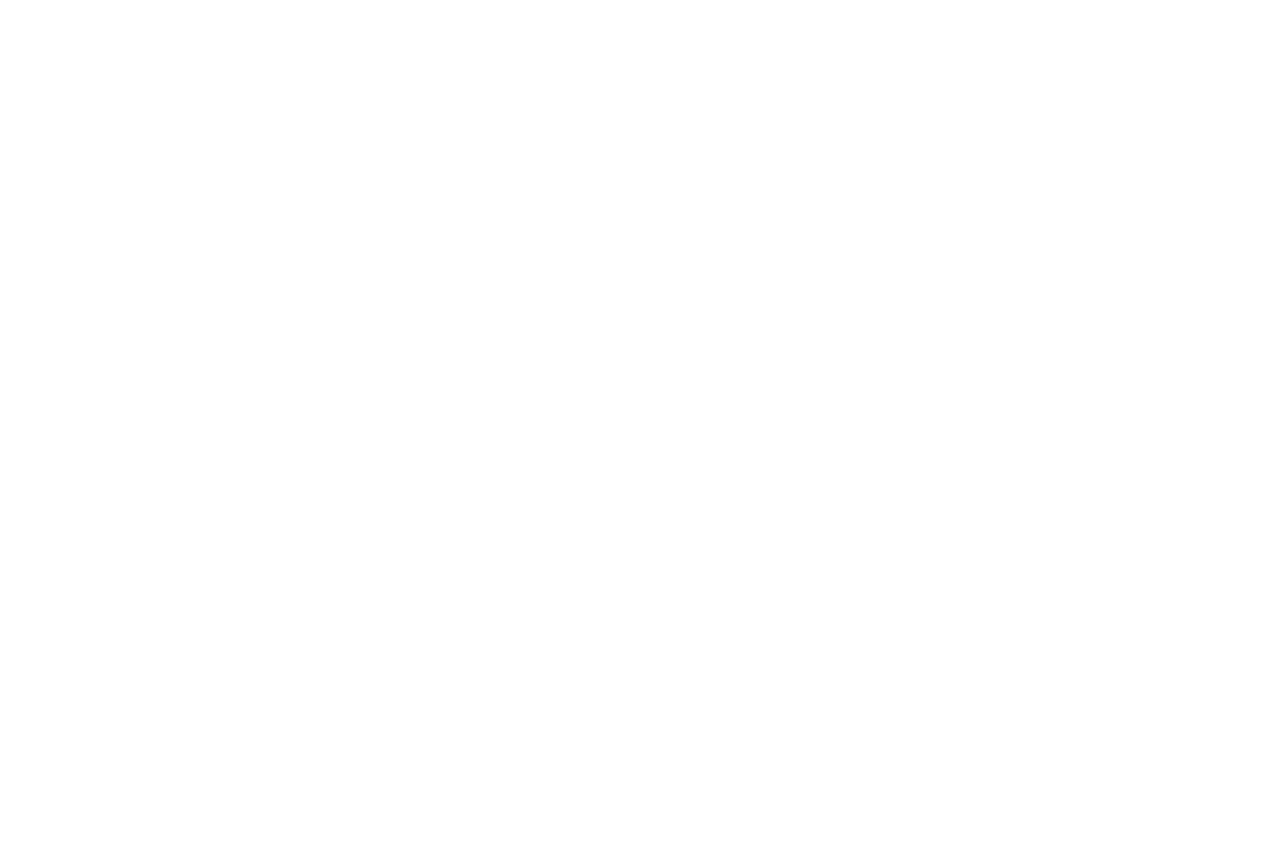
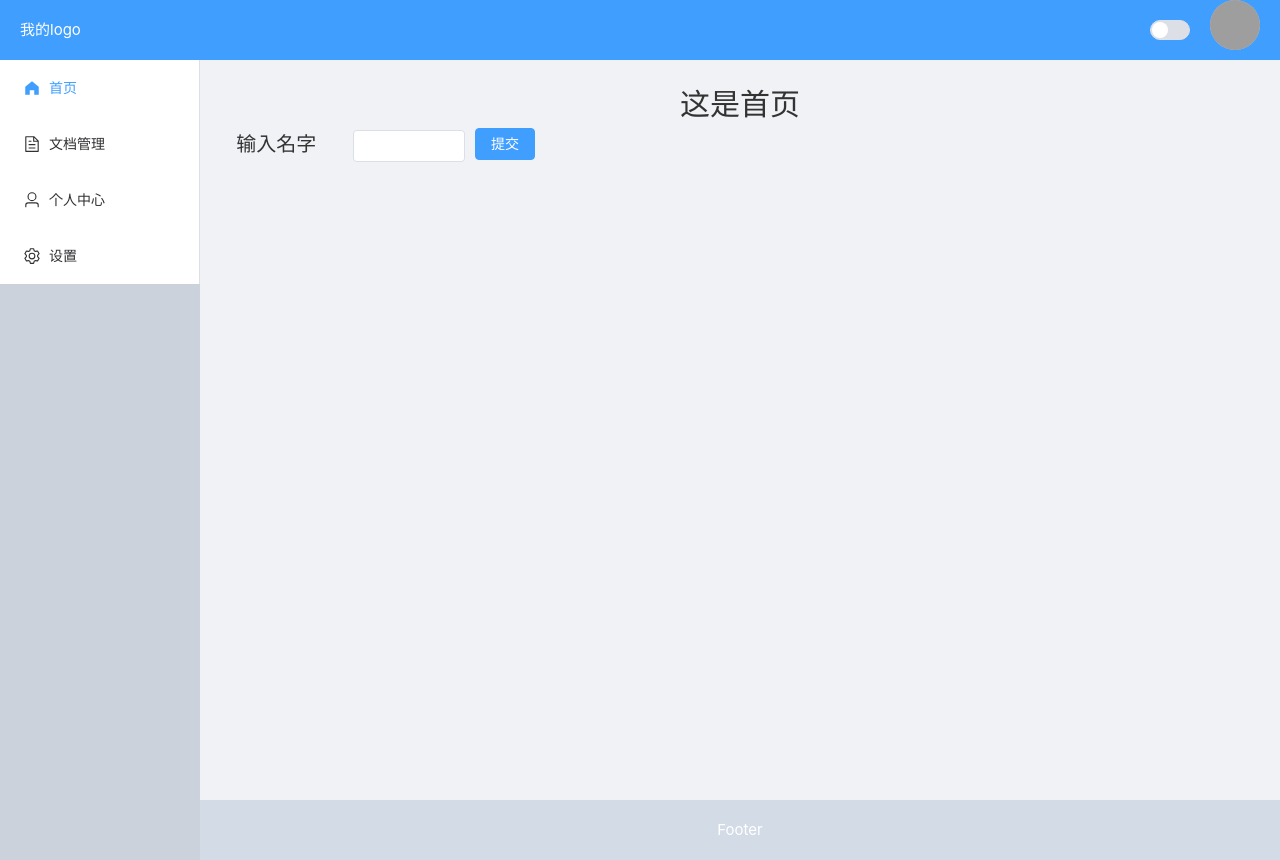
Before and after one commit to Ci-77/aodun_code, a Vue app: page /home in a window 1280 px wide. Before the commit this address had no page. Before the commit the page ends 800 px from the top, so only its background shows below. Built offline with nearby package versions, Linux system fonts and the light colour scheme; no server answers; grey boxes are pictures that could not be loaded.

Commit message:
feat(登录):加上token权限控制以及登出

```diff
--- a/src/utils/request.js
+++ b/src/utils/request.js
@@ -5,14 +5,15 @@ import { ElMessage } from 'element-plus'
 
 // 创建一个 axios 实例
 const service = axios.create({
-  baseURL: import.meta.env.VITE_BASE_API,// api 的 base_url
+  baseURL: import.meta.env.VITE_BASE_API, // api 的 base_url
   timeout: 5000, // 请求超时时间
+  withCredentials: true, // ← 关键！跨域请求带上 cookie
 })
+
 // request拦截器
 service.interceptors.request.use(
   (config) => {
     // 在请求发送之前做一些处理
-    // 比如添加 token 等
     const token = localStorage.getItem('token')
     if (token) {
       config.headers['Authorization'] = `Bearer ${token}`
@@ -21,7 +22,7 @@ service.interceptors.request.use(
   },
   (error) => {
     // 处理请求错误
-    ElMessage.error("请求发送失败")
+    ElMessage.error('请求发送失败')
     console.error('Request Error:', error)
     return Promise.reject(error)
   },
@@ -32,17 +33,17 @@ service.interceptors.response.use(
     // 处理响应数据
     if (response.data && response.data.code === 0) {
       // 这里可以根据需要对响应数据进行处理
-      ElMessage.success(response.data.msg||"操作成功")
+      ElMessage.success(response.data.msg || '操作成功')
       return response.data
     }
-    ElMessage.error(response.data.msg||"操作失败")
+    ElMessage.error(response.data.msg || '操作失败')
     return Promise.reject(error)
   },
   (error) => {
     // 网络不通
     const { response } = error
     if (response) {
-      ElMessage.error(response.data.msg||"网络错误")
+      ElMessage.error(response.data.msg || '网络错误')
       console.error('Response Error:', response)
       return Promise.reject(response.data)
     }
--- a/src/views/doc/home.vue
+++ b/src/views/doc/home.vue
@@ -1,3 +1,34 @@
+<style>
+.home_style {
+  text-align: center;
+  font-size: 20px;
+  color: #333;
+  font-weight: bold;
+  margin-bottom: 50px;
+  width: 100%;
+  height: 100%;
+}
+</style>
+
 <template>
-  <h2>这是首页</h2>
+  <div class="home_style">
+    <h2>这是首页</h2>
+    <el-row :gutter="20">
+      <el-col :span="3">输入名字</el-col>
+      <el-col :span="3">
+        <el-input v-model="name"></el-input>
+      </el-col>
+      <el-button type="primary" >提交</el-button>
+    </el-row>
+  </div>
 </template>
+
+<script>
+export default {
+  data() {
+    return {
+      name: '',
+    }
+  },
+}
+</script>
--- a/src/views/doc/index.vue
+++ b/src/views/doc/index.vue
@@ -1,3 +1,5 @@
 <template>
-    <div>这是详情页</div>
+  <div style="background: #fff; color: #333; font-size: 24px; padding: 40px;">
+    这里是文档首页内容
+  </div>
 </template>
--- a/src/views/home/index.vue
+++ b/src/views/home/index.vue
@@ -40,26 +40,26 @@ body,
   position: relative;
   display: flex;
   align-items: center;
+  padding-bottom: 10px;
 }
 .popover-info h3,
 .popover-info p {
-  margin: 5px 0;
+  margin: 2px 0;
   padding: 0;
-  font-size: 14px;
+  font-size: 12px;
   line-height: 1.4;
 }
 
 .popover-info {
   width: 300px;
-  height: 200px;
-  top: 56px;
+  height: 250px;
+  top: 60px;
   position: absolute;
   border: 1px solid #999;
   padding: 0px;
   color: black;
   background-color: #edeff1;
   right: 0px;
-  margin-right: 0px;
 
   border-radius: 8px;
   box-shadow: 0 2px 6px rgba(0, 0, 0, 0.1);
@@ -93,16 +93,20 @@ body,
           </div>
           <div class="header-actions">
             <el-switch style="margin-right: 20px" v-model="isDark"></el-switch>
-            <div class="avatar-container" @mouseover="showInfo" @mouseleave="hideInfo">
+            <div class="avatar-container" @click="toggleInfo">
               <el-avatar :size="50" :src="circleURL"></el-avatar>
-              <div v-if="isHovered" class="popover-info">
+              <div
+                v-if="isHovered"
+                class="popover-info"
+                @click.stop
+              >
                 <el-avatar :size="30" :src="circleURL"></el-avatar>
                 <h3>个人信息</h3>
                 <p><strong>用户名:</strong> UserName</p>
                 <p><strong>邮箱:</strong> user@example.com</p>
                 <p><strong>职位:</strong> 前端开发</p>
                 <p><strong>注册时间:</strong> 2021-05-05</p>
-                <el-button>退出登录</el-button>
+                <el-button @click="logout" type="primary">退出登录</el-button>
               </div>
             </div>
           </div>
@@ -115,14 +119,12 @@ body,
         <el-aside class="aside" width="200px">
           <el-menu
             router
-            default-active="/"
+            :default-active="$route.path"
             mode="vertical"
             class="el-menu-vertical-demo"
-            @open="handleOpen"
-            @close="handleClose"
             @select="handleSelect"
           >
-            <el-menu-item index="/">
+            <el-menu-item index="/home">
               <template #title>
                 <el-icon>
                   <HomeFilled />
@@ -170,15 +172,40 @@ import {
 import { ref } from 'vue'
 import userAvatar from '@/assets/images/清漪.png'
 import { useRouter } from 'vue-router'
+import request from '@/utils/request'
+import { ElMessage } from 'element-plus'
 
-const route = useRouter()
+const router = useRouter()
 const circleURL = ref(userAvatar)
 const isDark = ref(false)
 const isHovered = ref(false)
-const showInfo = () => {
-  isHovered.value = true
+const toggleInfo = () => {
+  isHovered.value = !isHovered.value
 }
-const hideInfo = () => {
-  isHovered.value = false
+// 点击弹窗外部关闭
+import { onMounted, onBeforeUnmount } from 'vue'
+const handleClickOutside = (e) => {
+  if (!e.target.closest('.avatar-container')) {
+    isHovered.value = false
+  }
+}
+onMounted(() => {
+  document.addEventListener('click', handleClickOutside)
+})
+onBeforeUnmount(() => {
+  document.removeEventListener('click', handleClickOutside)
+})
+const handleSelect = (index) => {
+  router.push(index)
+}
+const logout = ()=>{
+  //写退出登录
+  request.post('/api/logout').then((res)=>{
+    if (res.code==0){
+      router.push('/login')
+    }else{
+      ElMessage.error('登出失败')
+    }
+  })
 }
 </script>
--- a/src/views/login/index.vue
+++ b/src/views/login/index.vue
@@ -100,11 +100,12 @@ export default {
     login() {
       const { username, password } = this
       if (!username || !password) {
-        alert('账号或密码不能为空')
+        ElMessage.error('账号或密码不能为空')
         return
       }
       request.post('api/login', { username, password }).then((res) => {
         if (res.code === 0) {
+          localStorage.setItem('token', res.data)
           this.$router.push('/')
         }
 
--- a/vite.config.js
+++ b/vite.config.js
@@ -15,7 +15,7 @@ export default defineConfig({
   server: {
     proxy: {
       '/api': {
-        target: 'http://127.0.0.1:8000',
+        target: 'http://localhost:8080',
         changeOrigin: true,
       },
     },
```
Also changed, not shown: src/router/index.js (+5 -4 lines).
